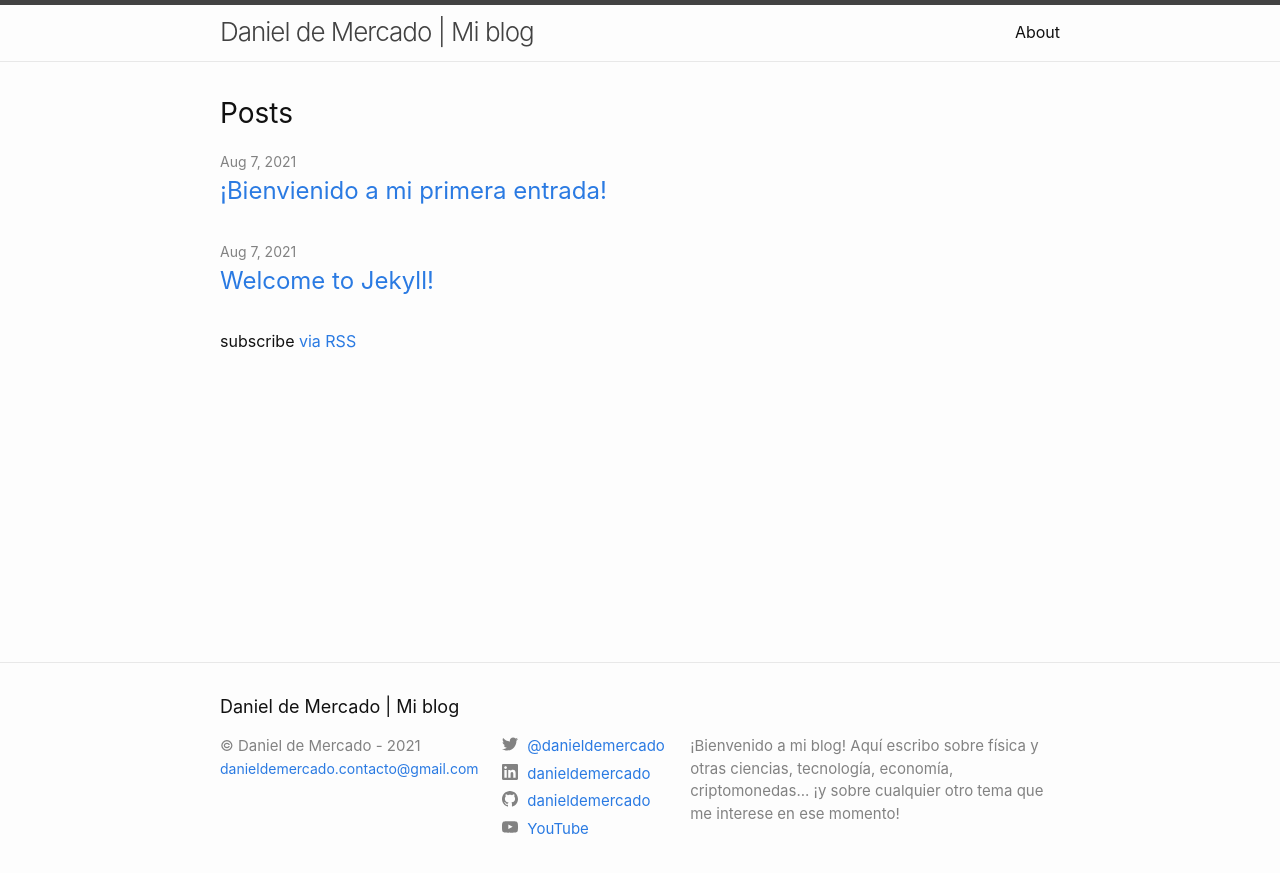
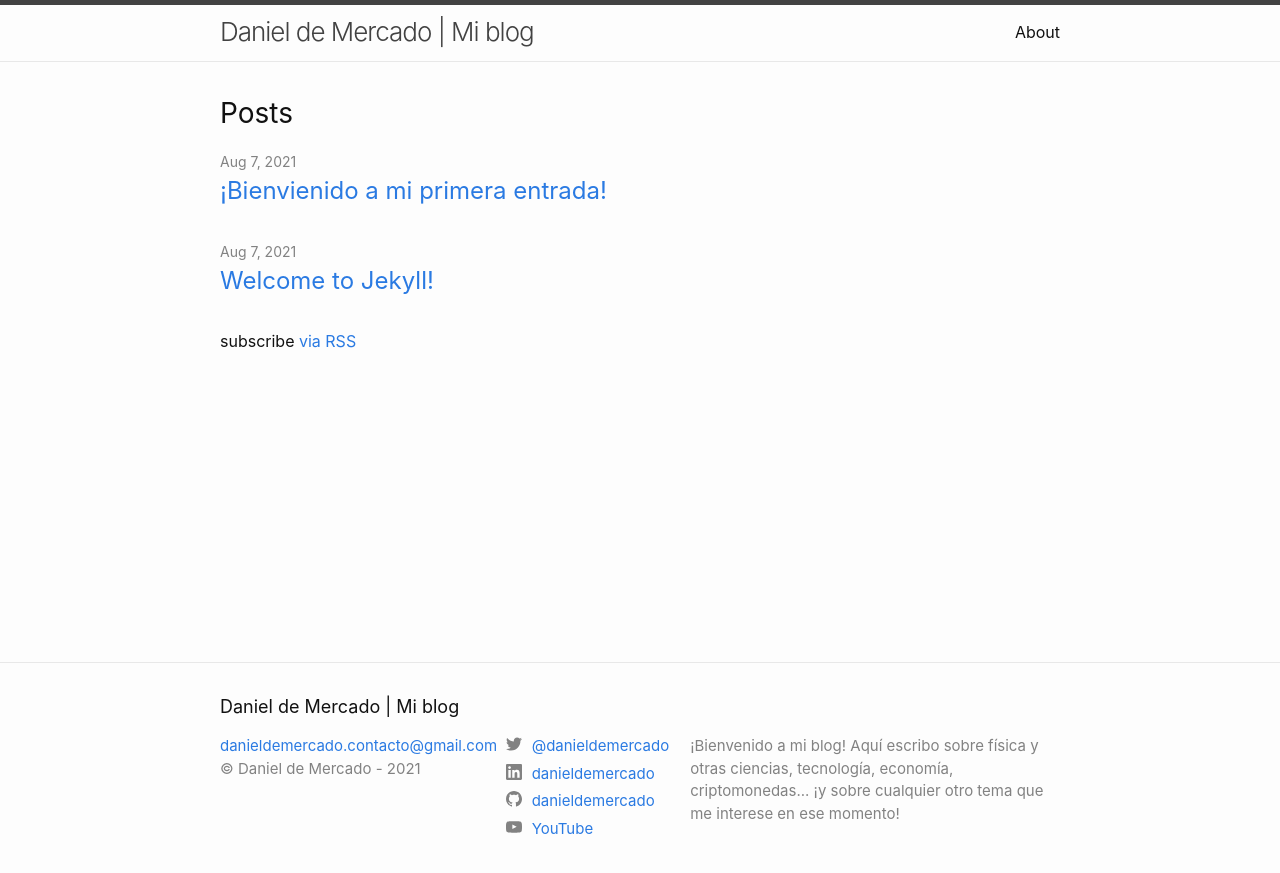
Before and after one commit to danieldemercado/mi-blog, a Jekyll site: the page built from index.markdown, in a window 1280 px wide. Shown: the top 873 px of the page. Built offline with Jekyll 4.4.1, drawn with Linux system fonts in a browser that asks for light colours.

Commit message:
footer y branding depurado

```diff
--- a/_includes/footer.html
+++ b/_includes/footer.html
@@ -10,17 +10,18 @@
         <ul class="contact-list">
           <li class="p-name">
             <!--
+            Shows the site author or title
             {%- if site.author -%}
               {{ site.author | escape }}
             {%- else -%}
               {{ site.title | escape }}
             {%- endif -%}
             </li> -->
+            {%- if site.email -%}
+            <li><a class="u-email" href="mailto:{{ site.email }}"> {{ site.email }}</a></li>
+            {%- endif -%}
             {%- if site.copyright -%}
             <li>&copy; {{ site.copyright }} - {{ 'now' | date: "%Y"}}</li>
-            {%- endif -%}
-            {%- if site.email -%}
-            <li><p style="font-size:14px;"><a class="u-email" href="mailto:{{ site.email }}">{{ site.email }}</a></p></li>
             {%- endif -%}
         </ul>
       </div>
--- a/_sass/minima/_layout.scss
+++ b/_sass/minima/_layout.scss
@@ -135,13 +135,13 @@
 }
 
 .footer-col-1 {
-  width: -webkit-calc(33% - (#{$spacing-unit} / 2));
-  width:         calc(33% - (#{$spacing-unit} / 2));
+  width: -webkit-calc(33.5% - (#{$spacing-unit} / 2));
+  width:         calc(33.5% - (#{$spacing-unit} / 2));
 }
 
 .footer-col-2 {
-  width: -webkit-calc(22% - (#{$spacing-unit} / 2));
-  width:         calc(22% - (#{$spacing-unit} / 2));
+  width: -webkit-calc(21.5% - (#{$spacing-unit} / 2));
+  width:         calc(21.5% - (#{$spacing-unit} / 2));
 }
 
 .footer-col-3 {
```
